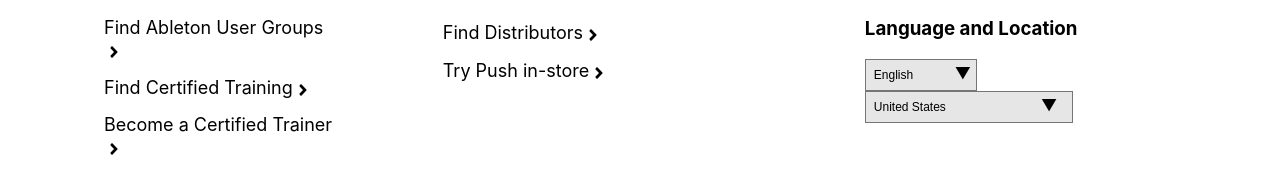
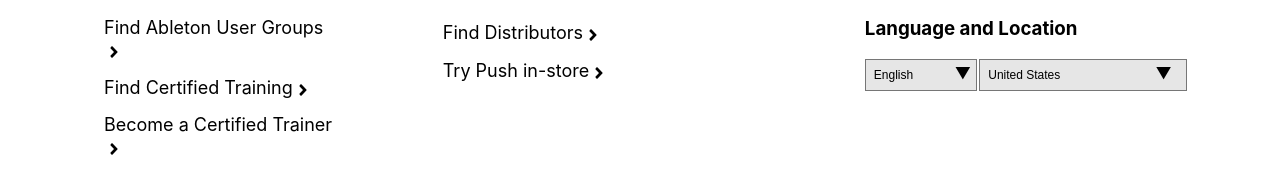
Before and after one commit to afiatamanna06/ableton, a React (Create React App) app: page / in a window 1280 px wide. Shown: the part 7970-8140 px from the top of the page. Built offline with nearby package versions, Linux system fonts and the light colour scheme.

Commit message:
Add location selection styleinline

```diff
--- a/src/components/Footer.css
+++ b/src/components/Footer.css
@@ -80,6 +80,7 @@ li{
     width: 7rem;
     position: relative;
     border-radius: 3px;
+    margin-right: .15rem;
 }
 
 .language-select::after, .country-select::after{
@@ -124,5 +125,5 @@ li{
 }
 
 .inline-items{
-    display: inline;
+    display: flex;
 }
```
